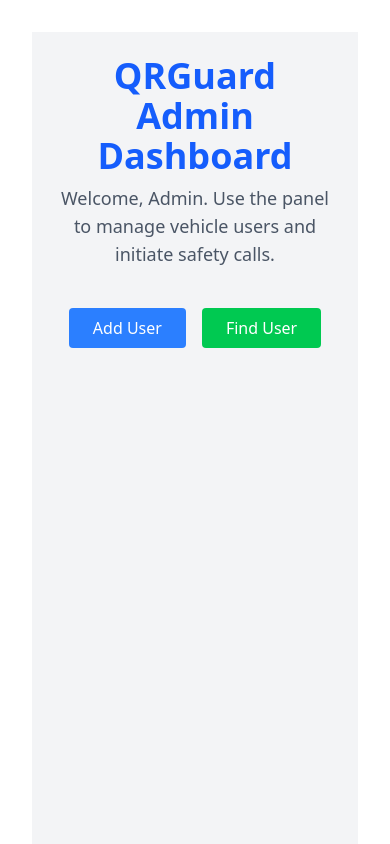
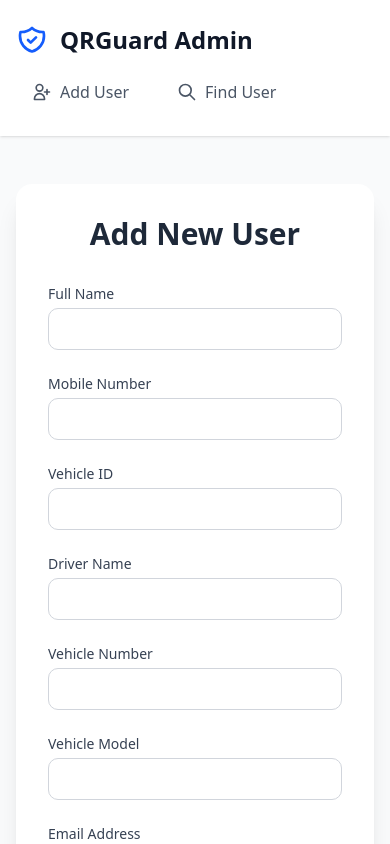
Before and after one commit to coderpranjal09/Qr-Guard-Backend, a React (Vite) app in the folder frontend/: page /add-user in a window 390 px wide. Shown: the top 844 px of the page. Built offline with nearby package versions, Linux system fonts and the light colour scheme.

Commit message:
Fixed mobile number field name and improved code

```diff
--- a/frontend/src/App.jsx
+++ b/frontend/src/App.jsx
@@ -1,41 +1,49 @@
+// App.js
 import React from 'react';
 import { BrowserRouter as Router, Routes, Route, Link } from 'react-router-dom';
 import AddUser from "./pages/AddUser";
 import FindUser from "./pages/FindUser";
-
-import './App.css';
+import AdminDashboard from "./pages/AdminDashboard";
+import { ShieldCheckIcon, UserAddIcon, SearchIcon } from '@heroicons/react/outline';
 
 function App() {
   return (
     <Router>
-      <div className="min-h-screen bg-gray-100 text-gray-900 p-6">
-        <header className="text-center mb-10">
-          <h1 className="text-4xl font-bold text-blue-600">QRGuard Admin Dashboard</h1>
-          <p className="text-lg mt-2 text-gray-600">Welcome, Admin. Use the panel to manage vehicle users and initiate safety calls.</p>
+      <div className="min-h-screen bg-gray-50">
+        <header className="bg-white shadow-sm">
+          <div className="max-w-7xl mx-auto px-4 py-6">
+            <div className="flex flex-col md:flex-row md:items-center md:justify-between">
+              <Link to="/" className="flex items-center space-x-3 mb-4 md:mb-0">
+                <ShieldCheckIcon className="w-8 h-8 text-blue-600" />
+                <h1 className="text-2xl font-bold text-gray-900">QRGuard Admin</h1>
+              </Link>
+              <nav className="flex space-x-4">
+                <Link
+                  to="/add-user"
+                  className="flex items-center space-x-2 px-4 py-2 text-gray-600 hover:bg-gray-100 rounded-lg transition-colors"
+                >
+                  <UserAddIcon className="w-5 h-5" />
+                  <span>Add User</span>
+                </Link>
+                <Link
+                  to="/find-user"
+                  className="flex items-center space-x-2 px-4 py-2 text-gray-600 hover:bg-gray-100 rounded-lg transition-colors"
+                >
+                  <SearchIcon className="w-5 h-5" />
+                  <span>Find User</span>
+                </Link>
+              </nav>
+            </div>
+          </div>
         </header>
 
-        <nav className="flex justify-center space-x-4 mb-10">
-          <Link to="/add" className="px-6 py-2 bg-blue-500 text-white rounded hover:bg-blue-600">Add User</Link>
-          <Link to="/find" className="px-6 py-2 bg-green-500 text-white rounded hover:bg-green-600">Find User</Link>
-        </nav>
-
-        <Routes>
-          <Route path="/add" element={<AddUser />} />
-          <Route path="/find" element={<FindUser />} />
-          <Route
-            path="/"
-            element={
-              <div className="text-center text-lg">
-                <p>This admin panel helps you:</p>
-                <ul className="mt-4 list-disc list-inside text-left mx-auto max-w-xl">
-                  <li>Add vehicle and driver details to the database.</li>
-                  <li>Search and manage existing vehicle records.</li>
-                  <li>Initiate secure, masked calls to drivers when QR is scanned.</li>
-                </ul>
-              </div>
-            }
-          />
-        </Routes>
+        <main className="max-w-7xl mx-auto px-4 py-8">
+          <Routes>
+            <Route path="/add-user" element={<AddUser />} />
+            <Route path="/find-user" element={<FindUser />} />
+            <Route path="/" element={<AdminDashboard />} />
+          </Routes>
+        </main>
       </div>
     </Router>
   );
--- a/frontend/src/pages/AddUser.jsx
+++ b/frontend/src/pages/AddUser.jsx
@@ -1,5 +1,7 @@
-import React, { useState } from 'react';
+// AddUser.js
+import React, { useState, useEffect } from 'react';
 import axios from 'axios';
+import { CheckIcon, XIcon } from '@heroicons/react/solid';
 
 function AddUser() {
   const [formData, setFormData] = useState({
@@ -15,6 +17,13 @@ function AddUser() {
 
   const [message, setMessage] = useState('');
 
+  useEffect(() => {
+    if (message) {
+      const timer = setTimeout(() => setMessage(''), 3000);
+      return () => clearTimeout(timer);
+    }
+  }, [message]);
+
   const handleChange = (e) => {
     setFormData({ ...formData, [e.target.name]: e.target.value });
   };
@@ -22,36 +31,69 @@ function AddUser() {
   const handleSubmit = async (e) => {
     e.preventDefault();
     try {
-      const res = await axios.post('https://qr-guard-backend.vercel.app/api/users', formData);
-      setMessage('✅ User added successfully!');
+      await axios.post('https://qr-guard-backend.vercel.app/api/users', formData);
+      setMessage('success');
+      setFormData(Object.fromEntries(Object.keys(formData).map(key => [key, ''])));
     } catch (error) {
-      setMessage('❌ Failed to add user.');
+      setMessage('error');
     }
   };
 
+  const fieldLabels = {
+    name: 'Full Name',
+    mobileNo: 'Mobile Number',
+    vehicleId: 'Vehicle ID',
+    driverName: 'Driver Name',
+    vehicleNo: 'Vehicle Number',
+    model: 'Vehicle Model',
+    email: 'Email Address',
+    driverNo: 'Driver Contact Number'
+  };
+
   return (
-    <div className="max-w-md mx-auto bg-white shadow-lg p-6 rounded-lg">
-      <h2 className="text-2xl font-bold mb-4 text-blue-700">Add User</h2>
-      {message && <p className="mb-4 text-center">{message}</p>}
-      <form onSubmit={handleSubmit} className="space-y-3">
+    <div className="max-w-2xl mx-auto bg-white shadow-xl rounded-2xl p-8 m-4">
+      <h2 className="text-3xl font-bold text-gray-800 mb-8 text-center">
+        Add New User
+      </h2>
+
+      {message && (
+        <div className={`mb-6 p-4 rounded-lg flex items-center space-x-3 ${
+          message === 'success' ? 'bg-green-100 text-green-700' : 'bg-red-100 text-red-700'
+        }`}>
+          {message === 'success' ? (
+            <CheckIcon className="w-6 h-6" />
+          ) : (
+            <XIcon className="w-6 h-6" />
+          )}
+          <span className="font-medium">
+            {message === 'success' ? 'User added successfully!' : 'Failed to add user.'}
+          </span>
+        </div>
+      )}
+
+      <form onSubmit={handleSubmit} className="grid grid-cols-1 md:grid-cols-2 gap-6">
         {Object.entries(formData).map(([field, value]) => (
-          <div key={field}>
-            <label className="block font-medium">{field}</label>
+          <div key={field} className="space-y-1">
+            <label className="block text-sm font-medium text-gray-700">
+              {fieldLabels[field]}
+            </label>
             <input
               type="text"
               name={field}
               value={value}
               onChange={handleChange}
               required
-              className="w-full border border-gray-300 p-2 rounded"
+              className="w-full px-4 py-2 border border-gray-300 rounded-lg focus:ring-2 focus:ring-blue-500 focus:border-blue-500 transition-all"
             />
           </div>
         ))}
+
         <button
           type="submit"
-          className="w-full mt-4 bg-blue-600 text-white py-2 rounded hover:bg-blue-700"
+          className="md:col-span-2 w-full bg-blue-600 hover:bg-blue-700 text-white font-semibold py-3 px-6 rounded-lg
+                    transform transition-all duration-200 hover:scale-105 hover:shadow-lg"
         >
-          Submit
+          Add User
         </button>
       </form>
     </div>
--- a/frontend/src/pages/AdminDashboard.jsx
+++ b/frontend/src/pages/AdminDashboard.jsx
@@ -1,14 +1,47 @@
-import React, { useState } from 'react';
+// AdminDashboard.js
+import React from 'react';
 import { useNavigate } from 'react-router-dom';
+import { UserAddIcon, SearchIcon } from '@heroicons/react/outline';
 
 export default function AdminDashboard() {
   const navigate = useNavigate();
+
   return (
-    <div className="p-6">
-      <h1 className="text-2xl font-bold mb-2">Welcome, Admin</h1>
-      <p className="mb-4">This dashboard allows you to manage vehicle user entries and initiate driver calls via QRGuard.</p>
-      <button onClick={() => navigate('/add-user')} className="bg-blue-500 text-white p-2 rounded m-2">Add User</button>
-      <button onClick={() => navigate('/find-user')} className="bg-green-500 text-white p-2 rounded m-2">Find User</button>
+    <div className="max-w-4xl mx-auto p-6">
+      <div className="text-center mb-10">
+        <h1 className="text-3xl font-bold text-gray-900 mb-2">Welcome, Admin</h1>
+        <p className="text-gray-600 text-lg">
+          Manage vehicle entries and driver communications through the QRGuard system
+        </p>
+      </div>
+
+      <div className="grid grid-cols-1 md:grid-cols-2 gap-6">
+        <button
+          onClick={() => navigate('/add-user')}
+          className="group p-8 bg-white rounded-xl shadow-lg hover:shadow-xl transition-shadow
+                   border border-gray-200 hover:border-blue-500 flex flex-col items-center
+                   transform hover:-translate-y-1  duration-200"
+        >
+          <UserAddIcon className="w-12 h-12 text-blue-600 mb-4 group-hover:text-blue-700 transition-colors" />
+          <span className="text-xl font-semibold text-gray-800 mb-2">Add User</span>
+          <p className="text-gray-600 text-center text-sm">
+            Register new vehicle owners and their driver details
+          </p>
+        </button>
+
+        <button
+          onClick={() => navigate('/find-user')}
+          className="group p-8 bg-white rounded-xl shadow-lg hover:shadow-xl transition-shadow
+                   border border-gray-200 hover:border-green-500 flex flex-col items-center
+                   transform hover:-translate-y-1  duration-200"
+        >
+          <SearchIcon className="w-12 h-12 text-green-600 mb-4 group-hover:text-green-700 transition-colors" />
+          <span className="text-xl font-semibold text-gray-800 mb-2">Find User</span>
+          <p className="text-gray-600 text-center text-sm">
+            Search and manage existing vehicle records
+          </p>
+        </button>
+      </div>
     </div>
   );
 }
--- a/frontend/src/pages/FindUser.jsx
+++ b/frontend/src/pages/FindUser.jsx
@@ -1,10 +1,19 @@
-import React, { useState } from 'react';
+// FindUser.js
+import React, { useState, useEffect } from 'react';
 import axios from 'axios';
+import { CheckIcon, XIcon, TrashIcon, SearchIcon } from '@heroicons/react/solid';
 
 function FindUser() {
   const [vehicleId, setVehicleId] = useState('');
   const [user, setUser] = useState(null);
   const [message, setMessage] = useState('');
+
+  useEffect(() => {
+    if (message) {
+      const timer = setTimeout(() => setMessage(''), 3000);
+      return () => clearTimeout(timer);
+    }
+  }, [message]);
 
   const handleSearch = async () => {
     try {
@@ -13,7 +22,7 @@ function FindUser() {
       setMessage('');
     } catch (err) {
       setUser(null);
-      setMessage('❌ User not found.');
+      setMessage('error');
     }
   };
 
@@ -21,48 +30,74 @@ function FindUser() {
     try {
       await axios.delete(`https://qr-guard-backend.vercel.app/api/users/${vehicleId}`);
       setUser(null);
-      setMessage('✅ User deleted.');
+      setMessage('success');
+      setVehicleId('');
     } catch (err) {
-      setMessage('❌ Failed to delete user.');
+      setMessage('delete-error');
     }
   };
 
   return (
-    <div className="max-w-xl mx-auto bg-white shadow-lg p-6 rounded-lg">
-      <h2 className="text-2xl font-bold mb-4 text-green-700">Find User</h2>
-      <div className="mb-4 flex space-x-3">
+    <div className="max-w-2xl mx-auto bg-white shadow-xl rounded-2xl p-8 m-4">
+      <h2 className="text-3xl font-bold text-gray-800 mb-8 text-center">
+        Find User
+      </h2>
+
+      {message && (
+        <div className={`mb-6 p-4 rounded-lg flex items-center space-x-3 ${
+          message === 'success' ? 'bg-green-100 text-green-700' :
+          message === 'delete-error' ? 'bg-red-100 text-red-700' : 'bg-yellow-100 text-yellow-700'
+        }`}>
+          {message === 'success' ? (
+            <CheckIcon className="w-6 h-6" />
+          ) : (
+            <XIcon className="w-6 h-6" />
+          )}
+          <span className="font-medium">
+            {message === 'success' ? 'User deleted successfully!' :
+             message === 'delete-error' ? 'Failed to delete user.' : 'User not found.'}
+          </span>
+        </div>
+      )}
+
+      <div className="flex flex-col md:flex-row gap-4 mb-8">
         <input
           type="text"
           placeholder="Enter Vehicle ID"
           value={vehicleId}
           onChange={(e) => setVehicleId(e.target.value)}
-          className="flex-1 border border-gray-300 p-2 rounded"
+          className="flex-1 px-4 py-2 border border-gray-300 rounded-lg focus:ring-2 focus:ring-blue-500 focus:border-blue-500"
         />
         <button
           onClick={handleSearch}
-          className="bg-green-600 text-white px-4 py-2 rounded hover:bg-green-700"
+          className="bg-blue-600 hover:bg-blue-700 text-white font-semibold px-6 py-2 rounded-lg
+                    flex items-center justify-center space-x-2 transform transition-all duration-200 hover:scale-105"
         >
-          Search
+          <SearchIcon className="w-5 h-5" />
+          <span>Search</span>
         </button>
       </div>
 
-      {message && <p className="mb-2">{message}</p>}
+      {user && (
+        <div className="bg-gray-50 p-6 rounded-xl border border-gray-200">
+          <div className="grid grid-cols-1 md:grid-cols-2 gap-4 mb-6">
+            <DetailItem label="Full Name" value={user.name} />
+            <DetailItem label="Mobile Number" value={user.mobileNo} />
+            <DetailItem label="Vehicle ID" value={user.vehicleId} />
+            <DetailItem label="Driver Name" value={user.driverName} />
+            <DetailItem label="Driver Contact" value={user.driverNo} />
+            <DetailItem label="Vehicle Number" value={user.vehicleNo} />
+            <DetailItem label="Vehicle Model" value={user.model} />
+            <DetailItem label="Email Address" value={user.email} />
+          </div>
 
-      {user && (
-        <div className="bg-gray-50 p-4 rounded border">
-          <p><strong>Name:</strong> {user.name}</p>
-          <p><strong>Mobile No:</strong> {user.mobile}</p>
-          <p><strong>Vehicle ID:</strong> {user.vehicleId}</p>
-          <p><strong>Driver Name:</strong> {user.driverName}</p>
-          <p><strong>Driver No:</strong> {user.driverNo}</p>
-          <p><strong>Vehicle No:</strong> {user.vehicleNo}</p>
-          <p><strong>Model:</strong> {user.model}</p>
-          <p><strong>Email:</strong> {user.email}</p>
           <button
             onClick={handleDelete}
-            className="mt-4 bg-red-600 text-white px-4 py-2 rounded hover:bg-red-700"
+            className="w-full bg-red-600 hover:bg-red-700 text-white font-semibold py-3 px-6 rounded-lg
+                      flex items-center justify-center space-x-2 transform transition-all duration-200 hover:scale-[1.02]"
           >
-            Delete User
+            <TrashIcon className="w-5 h-5" />
+            <span>Delete User</span>
           </button>
         </div>
       )}
@@ -70,4 +105,11 @@ function FindUser() {
   );
 }
 
+const DetailItem = ({ label, value }) => (
+  <div className="space-y-1">
+    <dt className="text-sm font-medium text-gray-500">{label}</dt>
+    <dd className="text-gray-900 font-medium">{value || '-'}</dd>
+  </div>
+);
+
 export default FindUser;
```
Also changed, not shown: frontend/package.json (+11 -7 lines), 2 other files (tests, documents, lock files or other folders).
